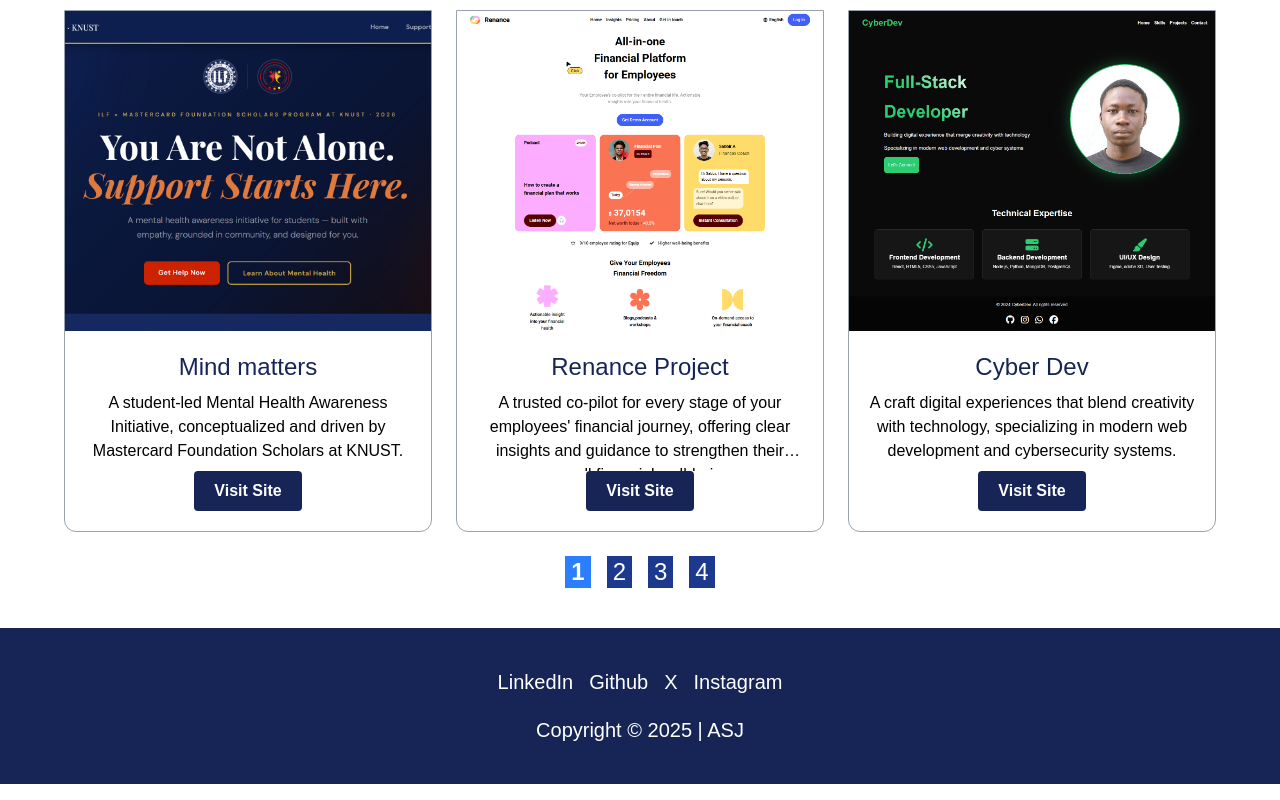
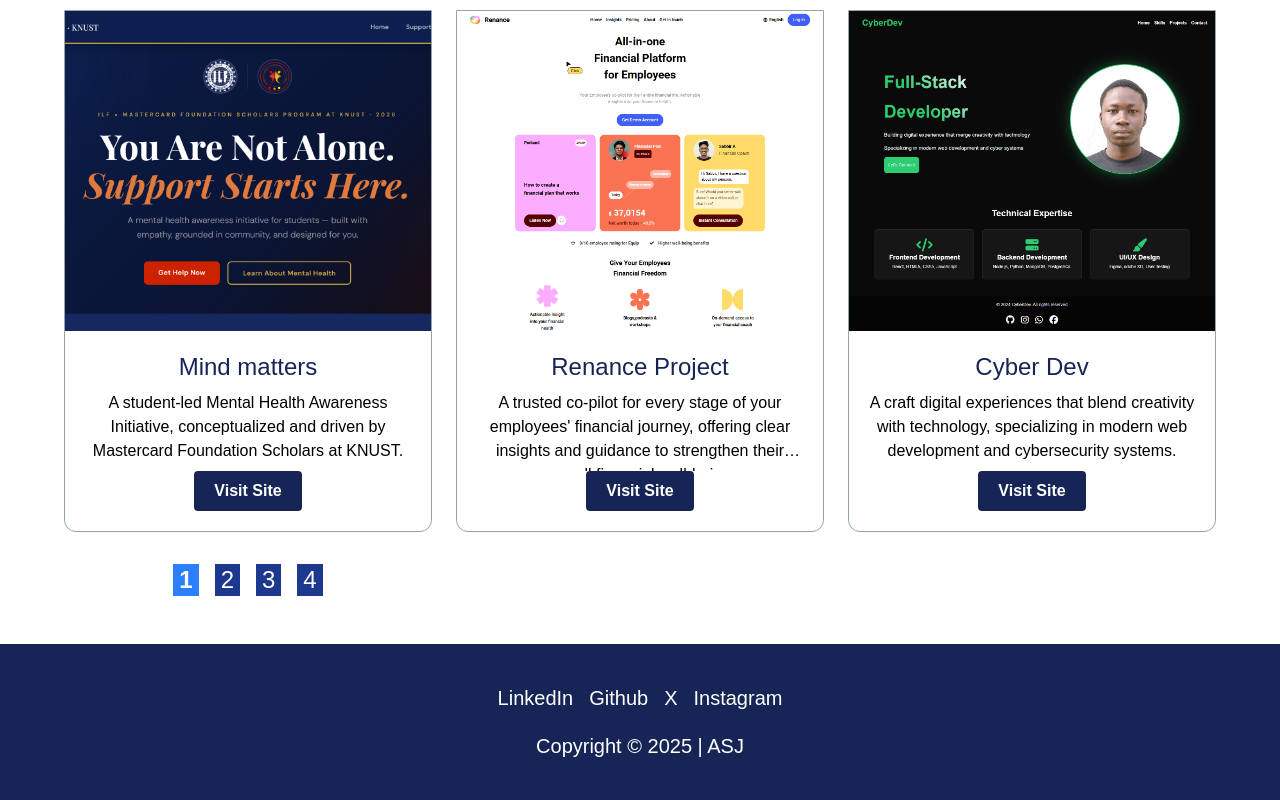
Before and after one commit to ASJ-git/Deployed, a React (Vite) app: page / in a window 1280 px wide. Shown: the part 1056-1856 px from the top of the page. Built offline with nearby package versions, Linux system fonts and the light colour scheme.

Commit message:
pageNo wrap

```diff
--- a/src/Components/Pagination.jsx
+++ b/src/Components/Pagination.jsx
@@ -21,7 +21,7 @@
                 .getElementById('showcase')
                 .scrollIntoView({ behavior: 'smooth' });
             }}
-            className={`px-1.5 cursor-pointer mx-2 text-white text-2xl ${
+            className={`px-1.5 cursor-pointer m-2 text-white text-2xl ${
               page === currentPage ? 'bg-blue-500 font-bold' : 'bg-blue-900'
             }`}
           >
--- a/src/Components/Showcase.jsx
+++ b/src/Components/Showcase.jsx
@@ -9,7 +9,10 @@
   const firstPage = lastPage - postsPerPage;
   const currentPost = websites.slice(firstPage, lastPage);
   return (
-    <div id='showcase' className="grid lg:grid-cols-3 md:grid-cols-2 gap-6 w-[90%] max-w-[1366px] mx-auto pb-10 pt-20">
+    <div
+      id="showcase"
+      className="grid lg:grid-cols-3 md:grid-cols-2 gap-6 w-[90%] max-w-[1366px] mx-auto pb-10 pt-20"
+    >
       {currentPost.map((website) => (
         <WebsiteCard
           key={crypto.randomUUID()}
@@ -19,7 +22,7 @@
           websiteLink={website.websiteLink}
         />
       ))}
-      <div className="lg:col-span-3 md:col-span-2 col-span-1 flex justify-center">
+      <div className="flex flex-wrap justify-center">
         <Pagination
           totalPosts={websites.length}
           postsPerPage={postsPerPage}
```
